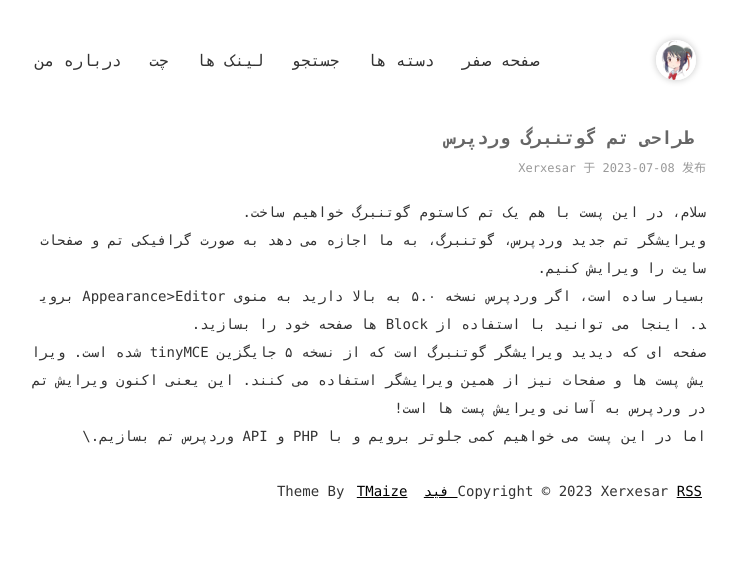
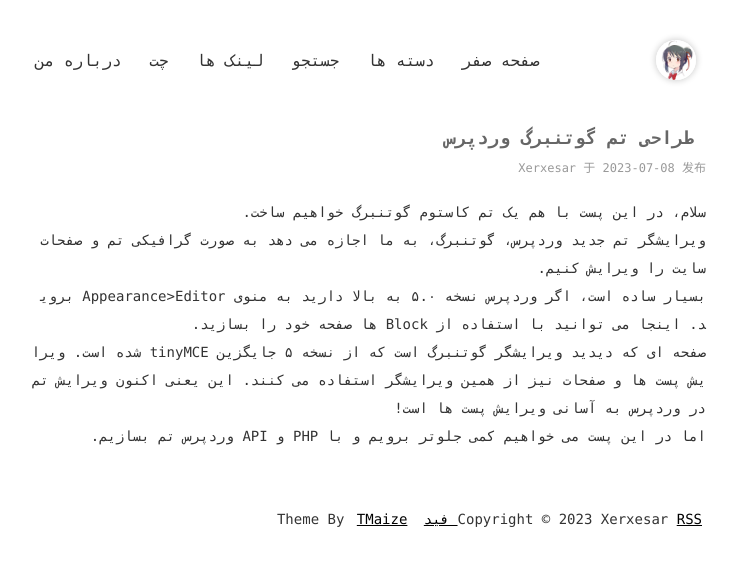
Before and after one commit to xerxesar/xerxesar.github.io, a Jekyll site: the page built from _posts/2023-7-8-wordpress-gutenberg-theme-development.md, in a window 1280 px wide. Shown: the top 566 px of the page, without its empty margins (426-1163 px from the left). Built offline with Jekyll 4.4.1, drawn with Linux system fonts in a browser that asks for light colours.

```diff
--- a/_posts/2023-7-8-wordpress-gutenberg-theme-development.md
+++ b/_posts/2023-7-8-wordpress-gutenberg-theme-development.md
@@ -4,12 +4,8 @@ title: طراحی تم گوتنبرگ وردپرس
 categories: [wordpress, php, html, css, scss, javascript, طراحی تم]
 ---
 
-سلام، در این پست با هم یک تم کاستوم گوتنبرگ خواهیم ساخت.
-\
-ویرایشگر تم جدید وردپرس، گوتنبرگ، به ما اجازه می دهد به صورت گرافیکی تم و صفحات سایت را ویرایش کنیم.
-\
-بسیار ساده است، اگر وردپرس نسخه ۵.۰ به بالا دارید به منوی Appearance>Editor بروید. اینجا می توانید با استفاده از Block ها صفحه خود را بسازید.
-\
-صفحه ای که دیدید ویرایشگر گوتنبرگ است که از نسخه ۵ جایگزین tinyMCE شده است. ویرایش پست ها و صفحات نیز از همین ویرایشگر استفاده می کنند. این یعنی اکنون ویرایش تم در وردپرس به آسانی ویرایش پست ها است!
-\
-اما در این پست می خواهیم کمی جلوتر برویم و با PHP و API وردپرس تم بسازیم.\
+سلام، در این پست با هم یک تم کاستوم گوتنبرگ خواهیم ساخت.<br/>
+ویرایشگر تم جدید وردپرس، گوتنبرگ، به ما اجازه می دهد به صورت گرافیکی تم و صفحات سایت را ویرایش کنیم.<br/>
+بسیار ساده است، اگر وردپرس نسخه ۵.۰ به بالا دارید به منوی Appearance>Editor بروید. اینجا می توانید با استفاده از Block ها صفحه خود را بسازید. <br/>
+صفحه ای که دیدید ویرایشگر گوتنبرگ است که از نسخه ۵ جایگزین tinyMCE شده است. ویرایش پست ها و صفحات نیز از همین ویرایشگر استفاده می کنند. این یعنی اکنون ویرایش تم در وردپرس به آسانی ویرایش پست ها است!<br/>
+اما در این پست می خواهیم کمی جلوتر برویم و با PHP و API وردپرس تم بسازیم.<br/><br/>
```
